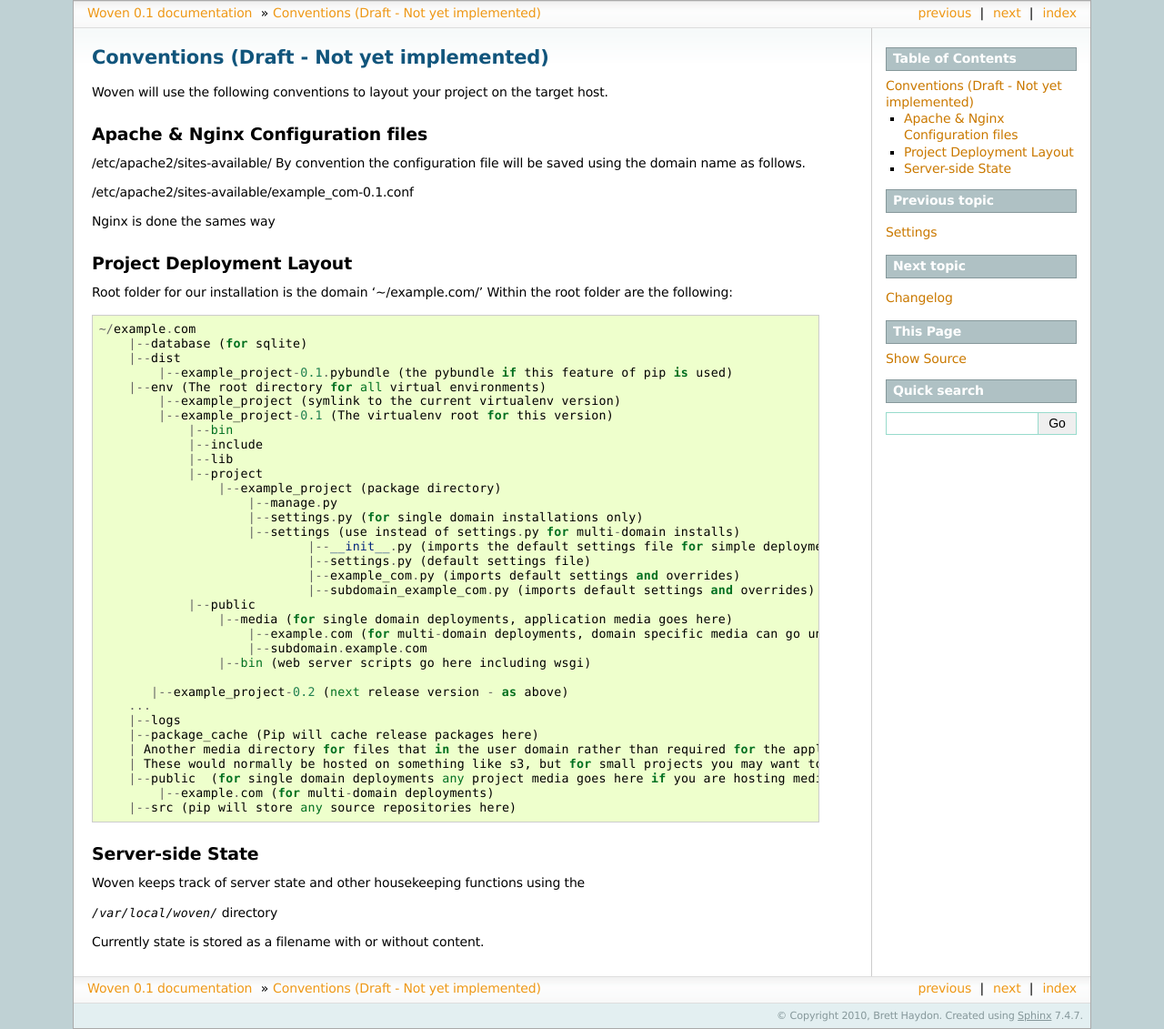
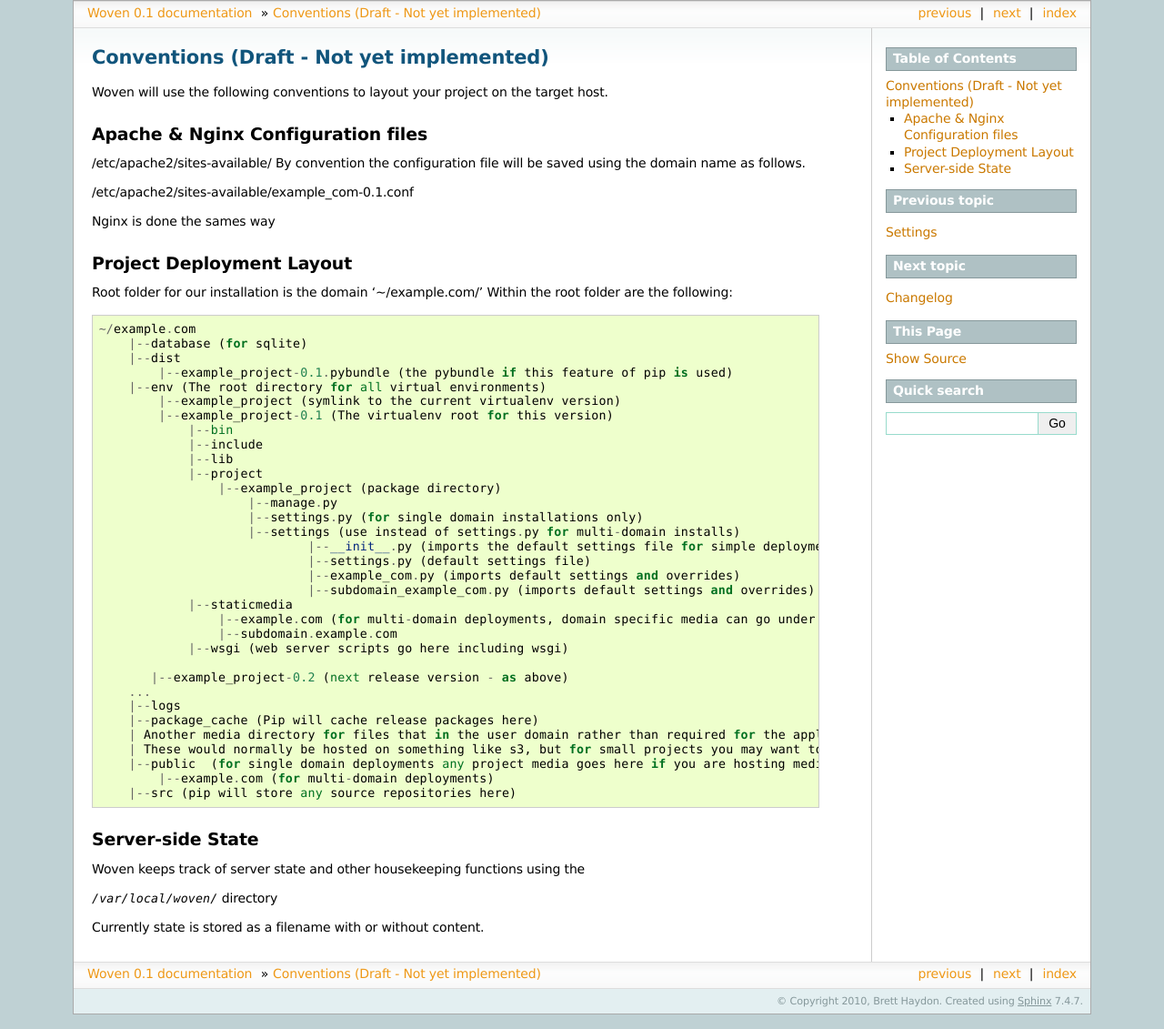
Before and after one commit to bretth/woven, a Sphinx documentation site: the page built from docs/conventions.rst, in a window 1280 px wide. Shown: the whole page at 91% size. Built offline with Sphinx 7.4.7, drawn with Linux system fonts in a browser that asks for light colours.

Commit message:
adjusted conventions to deal with staticmedia deployment

```diff
--- a/docs/conventions.rst
+++ b/docs/conventions.rst
@@ -39,11 +39,10 @@ Within the root folder are the following::
                                 |--settings.py (default settings file)
                                 |--example_com.py (imports default settings and overrides)
                                 |--subdomain_example_com.py (imports default settings and overrides)
-                |--public
-                    |--media (for single domain deployments, application media goes here)
-                        |--example.com (for multi-domain deployments, domain specific media can go under the media dir)
-                        |--subdomain.example.com
-                    |--bin (web server scripts go here including wsgi)
+                |--staticmedia
+                    |--example.com (for multi-domain deployments, domain specific media can go under the media dir)
+                    |--subdomain.example.com
+                |--wsgi (web server scripts go here including wsgi)
 
            |--example_project-0.2 (next release version - as above)
         ...
```
